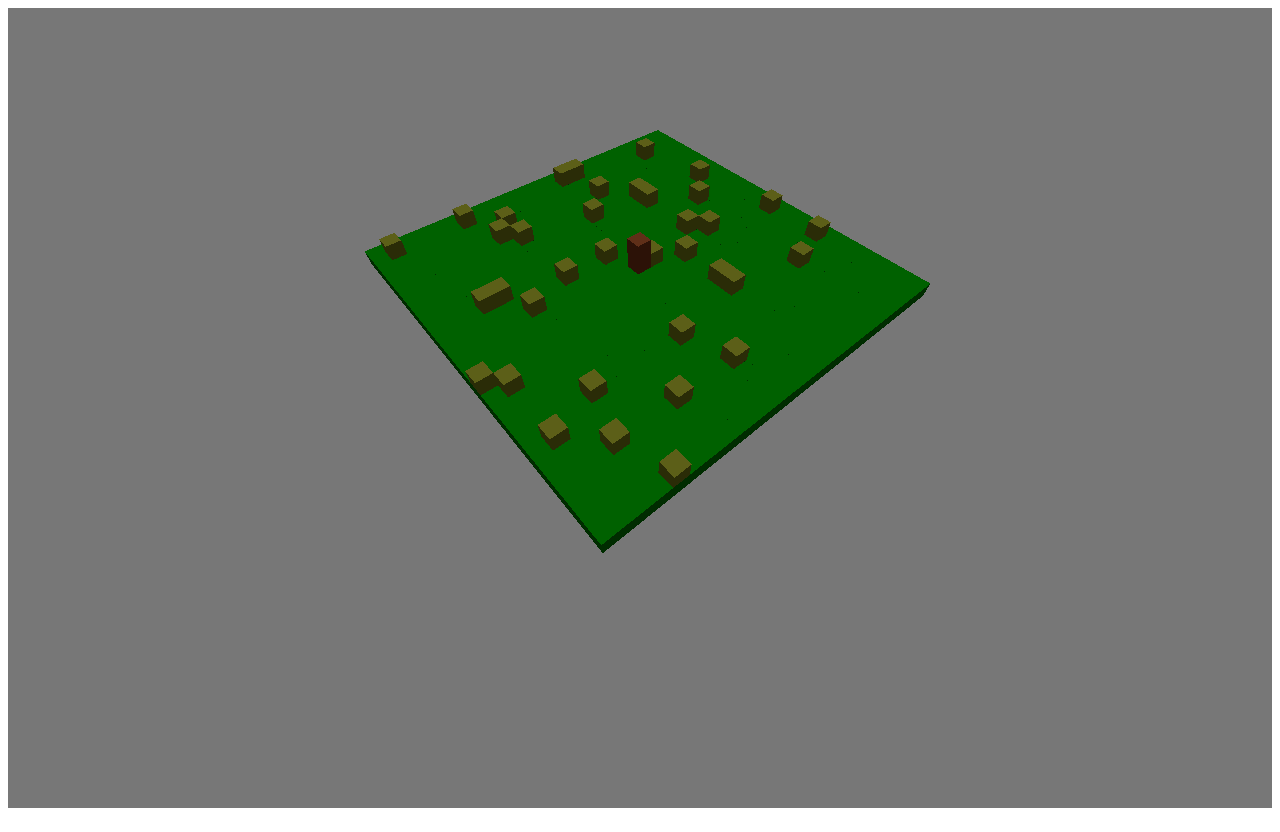
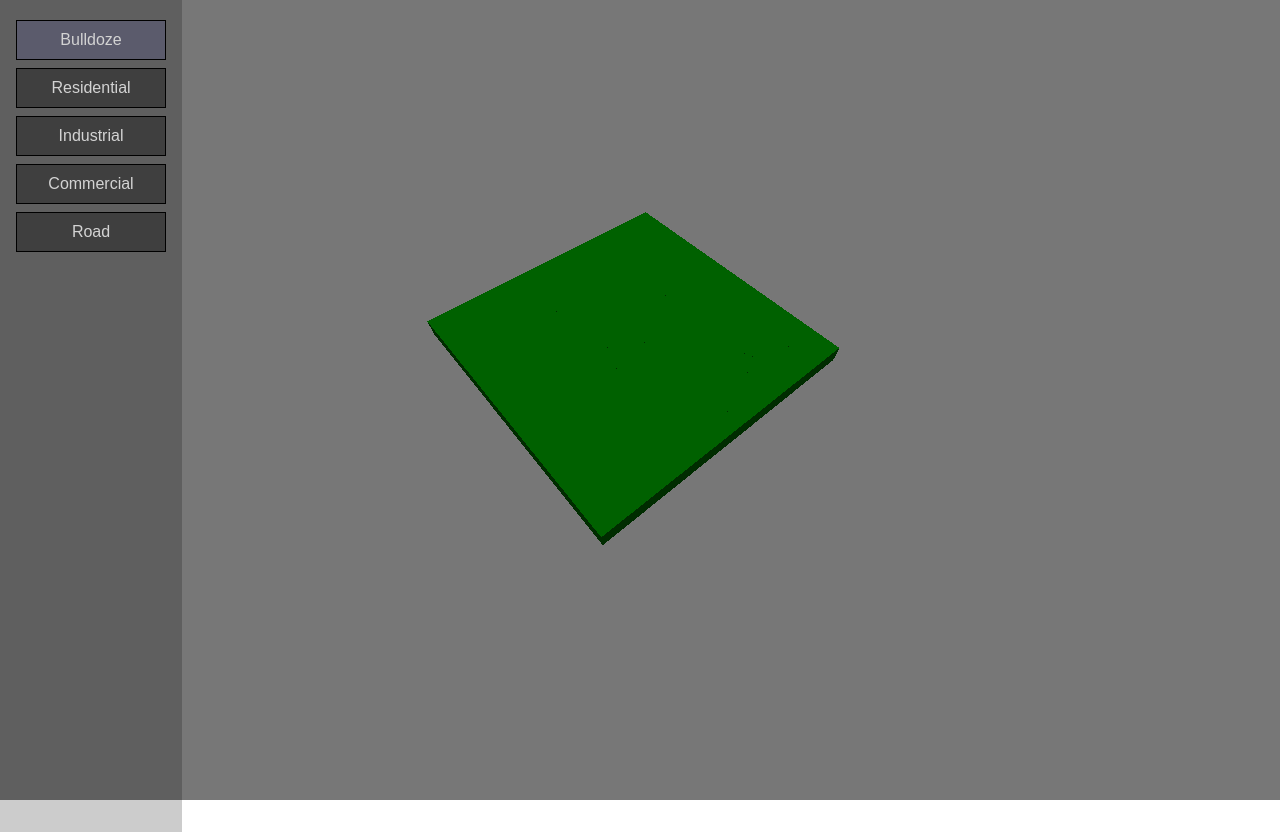
Before and after one commit to nk-reichenbach-fall/threejs-simcity, a website built with Vite: page index.html in a window 1280 px wide. Before the commit the page ends 808 px from the top, so only its background shows below. Built offline with nearby package versions, Linux system fonts and the light colour scheme; animation ran at ten frames a second.

Commit message:
chore(): creates toolbar and custom tile creation

```diff
--- a/index.html
+++ b/index.html
@@ -6,16 +6,36 @@
   </head>
   <body>
     <div id="root-window">
-      <div id="render-target"></div>
+      <div id="render-target">
+        <div id="ui-toolbar">
+          <button id="button-bulldoze" class="ui-button selected" onclick="setActiveTool(event, 'bulldoze')">Bulldoze</button>
+          <button id="button-residential" class="ui-button" onclick="setActiveTool(event, 'resedential')">Residential</button>
+          <button id="button-industrial" class="ui-button" onclick="setActiveTool(event, 'industrial')">Industrial</button>
+          <button id="button-commercial" class="ui-button" onclick="setActiveTool(event, 'commercial')">Commercial</button>
+          <button id="button-road" class="ui-button" onclick="setActiveTool(event, 'road')">Road</button>
+        </div>
+      </div>
     </div>
 
     <script type="module">
       import { createGame } from './src/game.js';
 
+      let selectedControl = document.getElementById('button-bulldoze');
+
       window.onload = () => {
-        const game = createGame();
-        return game;
+        window.game = createGame();
       };
+
+      window.setActiveTool = (event, toolId) => {
+        if(selectedControl){
+          selectedControl.classList.remove('selected');
+        }
+
+        selectedControl = event.target;
+        selectedControl.classList.add('selected');
+
+        window.game.setActiveToolId(toolId);
+      }
     </script>
   </body>
 </html>
--- a/public/main.css
+++ b/public/main.css
@@ -1,6 +1,7 @@
 html,
 body {
   height: 100%;
+  margin: 0;
 }
 
 #root-window {
@@ -8,5 +9,32 @@ body {
 }
 
 #render-target {
+  position: relative;
   height: 100%;
 }
+
+#ui-toolbar{
+  position: absolute;
+  width: 150px;
+  height: 100vh;
+  padding: 16px;
+  background-color: #00000033;
+}
+
+.ui-button{
+  background-color: #00000055;
+  border: 1px solid black;
+  color: lightgray;
+  height: 40px;
+  width: 100%;
+  font-size: 16px;
+  margin: 4px 0;
+}
+
+.ui-button.selected {
+  background-color: #55558855;
+}
+
+.ui-button:not(.selected):hover {
+  background-color: #33333355;
+}
--- a/src/assets.js
+++ b/src/assets.js
@@ -9,27 +9,33 @@ const assets = {
         mesh.position.set(x, -0.5, y);
         return mesh;
     },
-    'building-1': (x, y) => {
-        const material = new THREE.MeshLambertMaterial({ color: 0xa2a832 });
+    'resedential': (x, y) => {
+        const material = new THREE.MeshLambertMaterial({ color: 0xf5f242 });
         const mesh = new THREE.Mesh(geometry, material);
-        mesh.userData = { id: 'building-1', x, y };
+        mesh.userData = { id: 'resedential', x, y };
         mesh.position.set(x, 0.5, y);
         return mesh;
     },
-    'building-2': (x, y) => {
-        const material = new THREE.MeshLambertMaterial({ color: 0xa85832 });
+    'industrial': (x, y) => {
+        const material = new THREE.MeshLambertMaterial({ color: 0xf55d42 });
         const mesh = new THREE.Mesh(geometry, material);
-        mesh.userData = { id: 'building-2', x, y };
-        mesh.scale.set(1, 2, 1);
-        mesh.position.set(x, 1, y);
+        mesh.userData = { id: 'industrial', x, y };
+        mesh.position.set(x, 0.5, y);
         return mesh;
     },
-    'building-3': (x, y) => {
-        const material = new THREE.MeshLambertMaterial({ color: 0x6d32a8 });
+    'commercial': (x, y) => {
+        const material = new THREE.MeshLambertMaterial({ color: 0x42f5ce });
         const mesh = new THREE.Mesh(geometry, material);
-        mesh.userData = { id: 'building-3', x, y };
-        mesh.scale.set(1, 3, 1);
-        mesh.position.set(x, 1.5, y);
+        mesh.userData = { id: 'commercial', x, y };
+        mesh.position.set(x, 0.5, y);
+        return mesh;
+    },
+    'road': (x, y) => {
+        const material = new THREE.MeshLambertMaterial({ color: 0x6e6e6e });
+        const mesh = new THREE.Mesh(geometry, material);
+        mesh.userData = { id: 'road', x, y };
+        mesh.scale.set(1, 0.1, 1);
+        mesh.position.set(x, 0.05, y);
         return mesh;
     },
 }
--- a/src/camera.js
+++ b/src/camera.js
@@ -37,7 +37,6 @@ export function createCamera(gameWindow) {
       isLeftMouseDown = true;
     }
     if (event.button === RIGHT_MOUSE_BUTTON) {
-      console.log("mouse down");
       isRightMouseDown = true;
     }
     if (event.button === MIDDLE_MOUSE_BUTTON) {
@@ -45,12 +44,10 @@ export function createCamera(gameWindow) {
     }
   }
   function onMouseUp(event) {
-    console.log(event.button);
     if (event.button === LEFT_MOUSE_BUTTON) {
       isLeftMouseDown = false;
     }
     if (event.button === RIGHT_MOUSE_BUTTON) {
-      console.log("mouse up");
       isRightMouseDown = false;
     }
     if (event.button === MIDDLE_MOUSE_BUTTON) {
--- a/src/city.js
+++ b/src/city.js
@@ -31,23 +31,13 @@ export function createCity(size) {
 }
 
 
-function createTile(x, y){
+function createTile(x, y) {
   return {
     x,
     y,
     terrainId: 'grass',
     buildingId: undefined,
     update() {
-      const x = Math.random();
-      if (x < 0.01) {
-        if(this.buildingId === undefined){
-          this.buildingId = 'building-1';
-        } else if(this.buildingId === 'building-1'){
-          this.buildingId = 'building-2';
-        } else if(this.buildingId === 'building-2'){
-          this.buildingId = 'building-3';
-        }
-      }
     }
   };
 }
--- a/src/game.js
+++ b/src/game.js
@@ -2,16 +2,23 @@ import { createScene } from "./scene";
 import { createCity } from "./city";
 
 export function createGame() {
+    let activeToolid = "";
     const scene = createScene();
-    const city = createCity(25);
+    const city = createCity(16);
 
     scene.initialize(city);
     scene.onSelectedObject = (selectedObject) => {
-        console.log(selectedObject);
-
         const { x, y } = selectedObject.userData;
         const tileInfo = city.data[x][y];
-        console.log(tileInfo);
+
+        if(activeToolid === 'bulldoze'){
+            tileInfo.buildingId = undefined;
+            scene.update(city);
+        } else if(!tileInfo.buildingId) {
+            tileInfo.buildingId = activeToolid;
+            scene.update(city);
+        }
+
     }
 
     document.addEventListener("mousedown", scene.onMouseDown.bind(scene), false);
@@ -22,6 +29,9 @@ export function createGame() {
         update() {
             city.update();
             scene.update(city);
+        },
+        setActiveToolId(toolId) {
+            activeToolid = toolId;
         }
     }
 
@@ -30,4 +40,6 @@ export function createGame() {
     }, 1000);
 
     scene.start();
+
+    return game;
 }
--- a/src/scene.js
+++ b/src/scene.js
@@ -52,7 +52,7 @@ export function createScene() {
           buildings[x][y] = undefined;
         }
 
-        if (newBuildingId !== currentBuildingId) {
+        if (newBuildingId && newBuildingId !== currentBuildingId) {
           scene.remove(buildings[x][y]);
           buildings[x][y] = createAssets(newBuildingId, x, y);
           scene.add(buildings[x][y]);
```
